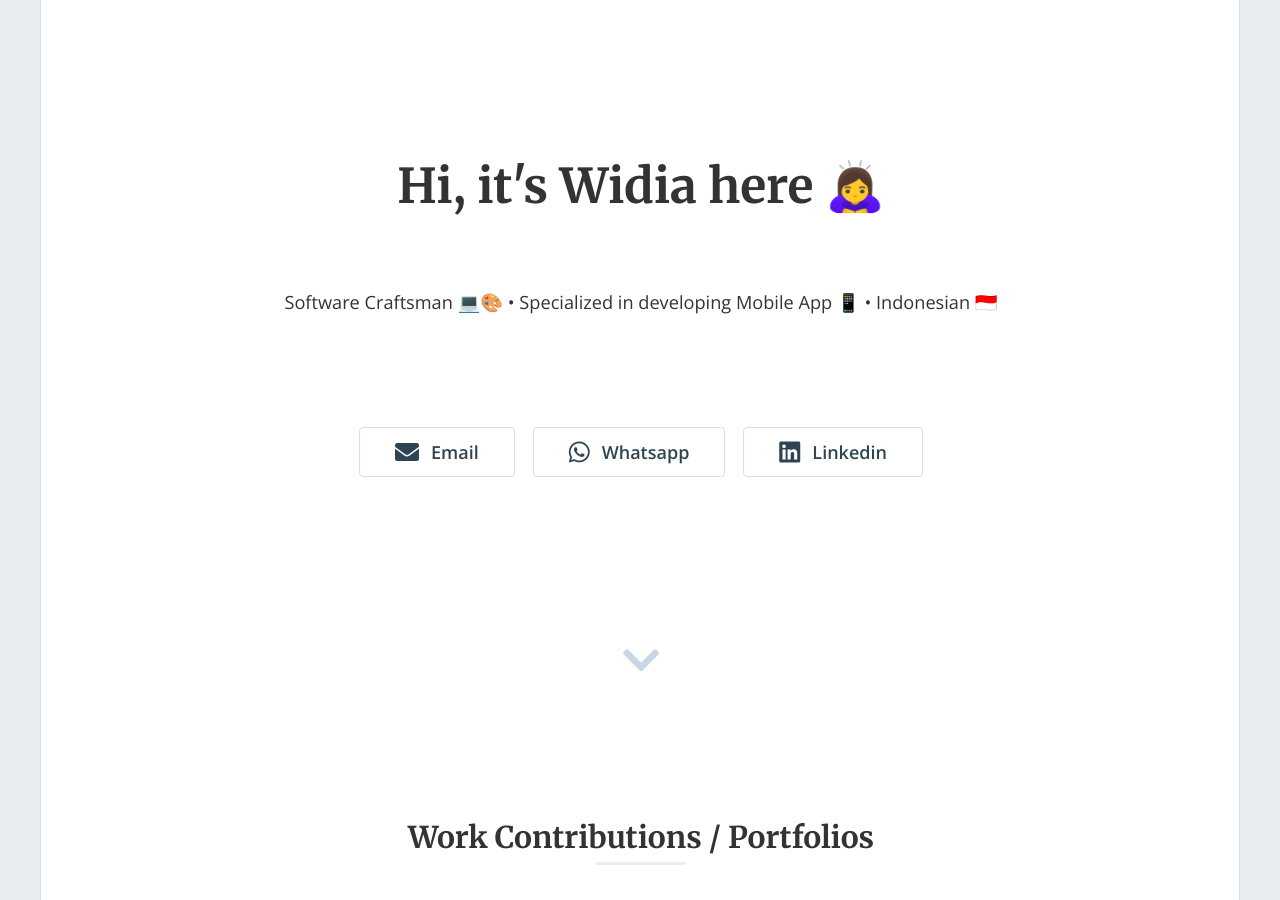
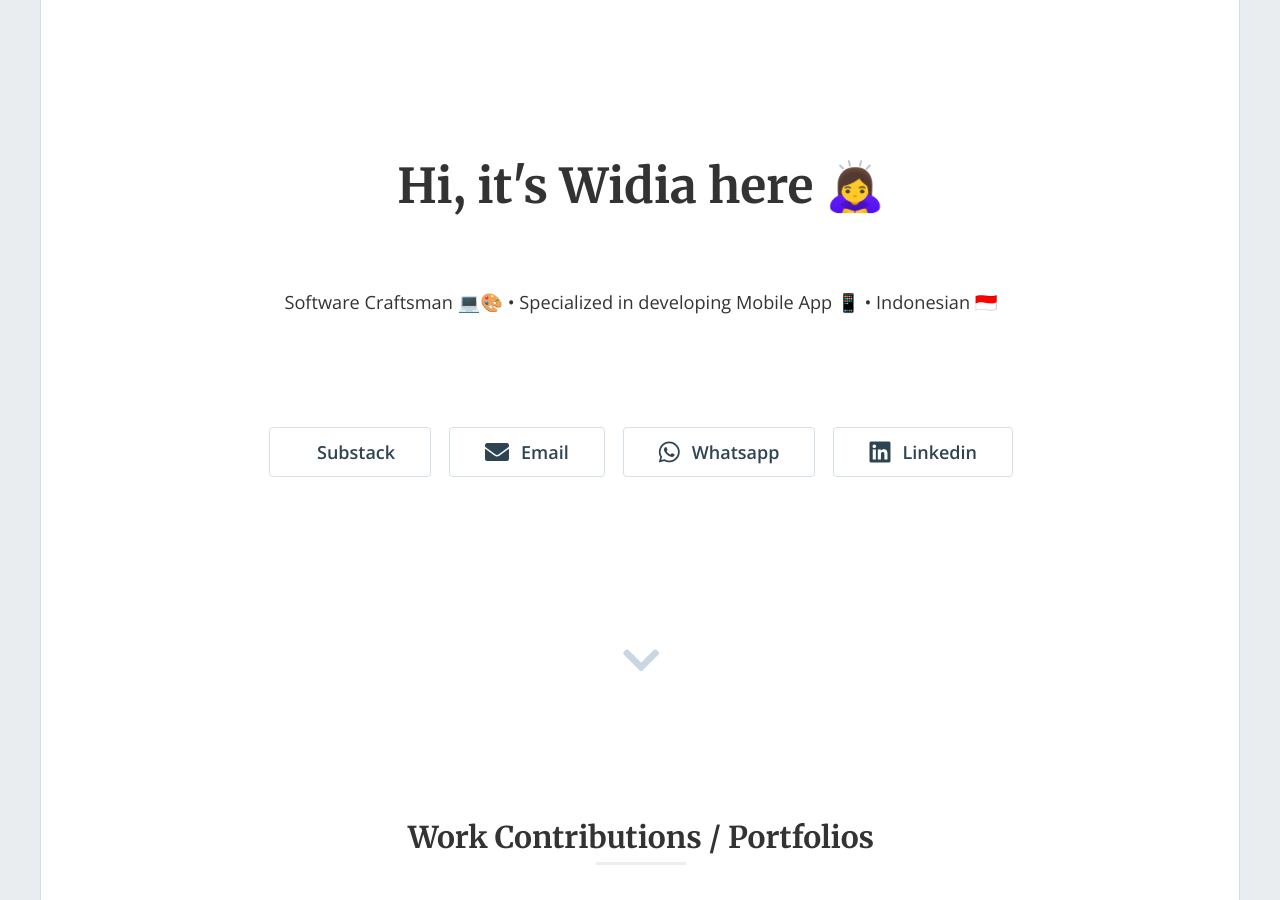
Before and after one commit to widiarifki/widiarifki.github.io, a Jekyll site: the page built from index.html, in a window 1280 px wide and 900 px high. Built offline with Jekyll 4.4.1, drawn with Linux system fonts in a browser that asks for light colours; nearby versions of some CDN libraries; emoji names are drawn with the system emoji font; the list of posts is cut into pages by our own code.

Commit message:
update profile

```diff
--- a/_config.yml
+++ b/_config.yml
@@ -22,6 +22,7 @@ url: "https://widiarifki.github.io" # the base hostname & protocol for your site
 twitter_username: ''
 github_username: ''
 medium_username: ''
+substack_username: 'widiarifki'
 linkedin_username: 'widiarifki'
 whatsapp_no: '6285721460332'
 email_address: 'widiarifki@gmail.com'
--- a/_includes/home-hero.html
+++ b/_includes/home-hero.html
@@ -36,6 +36,9 @@
             {% if site.medium_username != '' %}
               <a href="https://{{ site.medium_username }}"><button class="btn btn-default btn-lg"><i class="fa fa-medium fa-lg"></i>Medium</button></a>
             {% endif %}
+            {% if site.substack_username != '' %}
+              <a href="https://substack.com/@{{ site.substack_username }}"><button class="btn btn-default btn-lg"><i class="fa fa-substack fa-lg"></i>Substack</button></a>
+            {% endif %}
             {% if site.email_address != '' %}
               <a href="mailto:{{ site.email_address }}"><button class="btn btn-default btn-lg"><i class="fa fa-envelope fa-lg"></i>Email</button></a>
             {% endif %}
```
